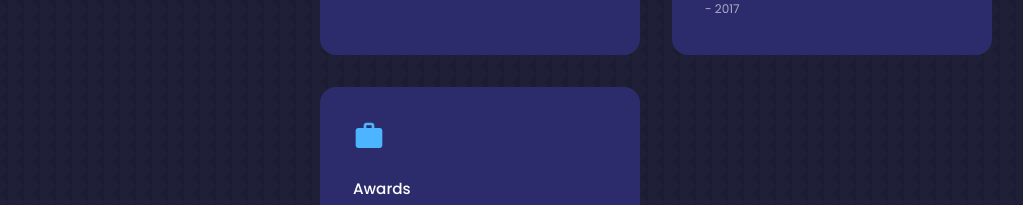
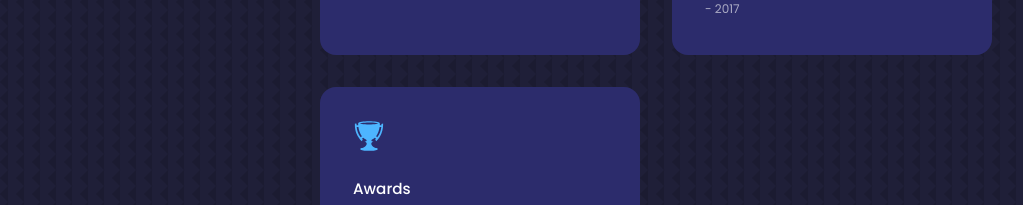
Before and after one commit to D0T7/Portfolio, a React (Create React App) app: page / in a window 1280 px wide. Shown: the part 2166-2371 px from the top of the page, without its empty margins (128-1151 px from the left). Built offline with nearby package versions, Linux system fonts and the light colour scheme.

Commit message:
Changed icon for Awards

```diff
--- a/src/components/about/About.jsx
+++ b/src/components/about/About.jsx
@@ -4,6 +4,7 @@ import { MdOutlineWork } from 'react-icons/md'
 import { TiInfoLarge } from 'react-icons/ti'
 import { AiFillSafetyCertificate } from 'react-icons/ai'
 import { FaGraduationCap } from 'react-icons/fa'
+import {GiTrophy} from 'react-icons/gi'
 
 
 import "./About.css"
@@ -110,7 +111,7 @@ const About = () => {
               <small><br/>10th - J&K Public High School<br /> - 2017 </small>
             </article>
             <article className="about__card">
-              <MdOutlineWork className='about__icon' />
+              <GiTrophy className='about__icon' />
               <h5>Awards</h5>
               <h3>1 : <small>
                 <a href="https://drive.google.com/file/d/1m9MqhNPKnMGMax1qWPYLKRfXTh8lfixl/view" target='_blank' rel="noreferrer">STRONGER TOGETHER</a>
```
